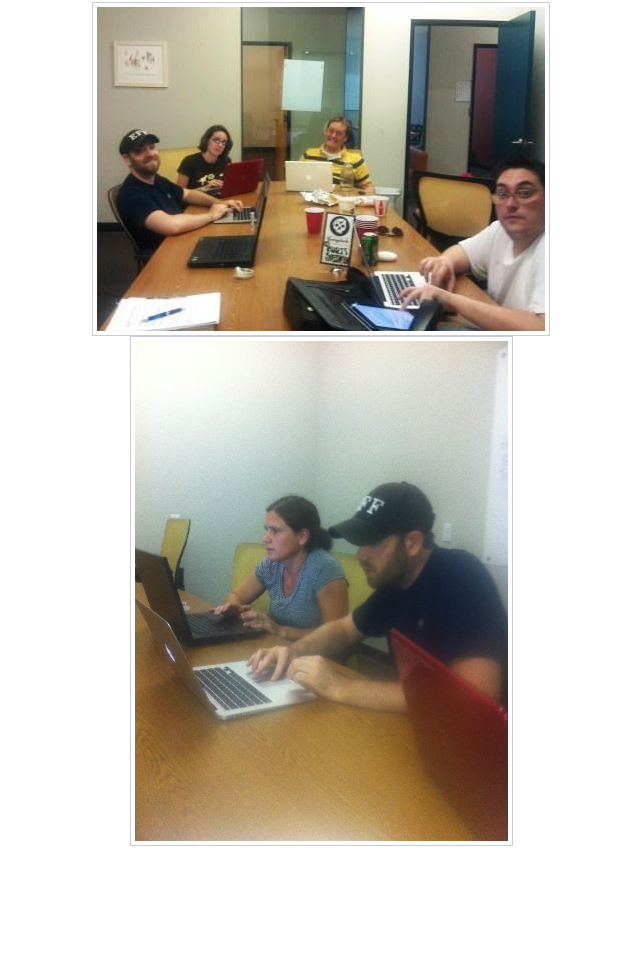
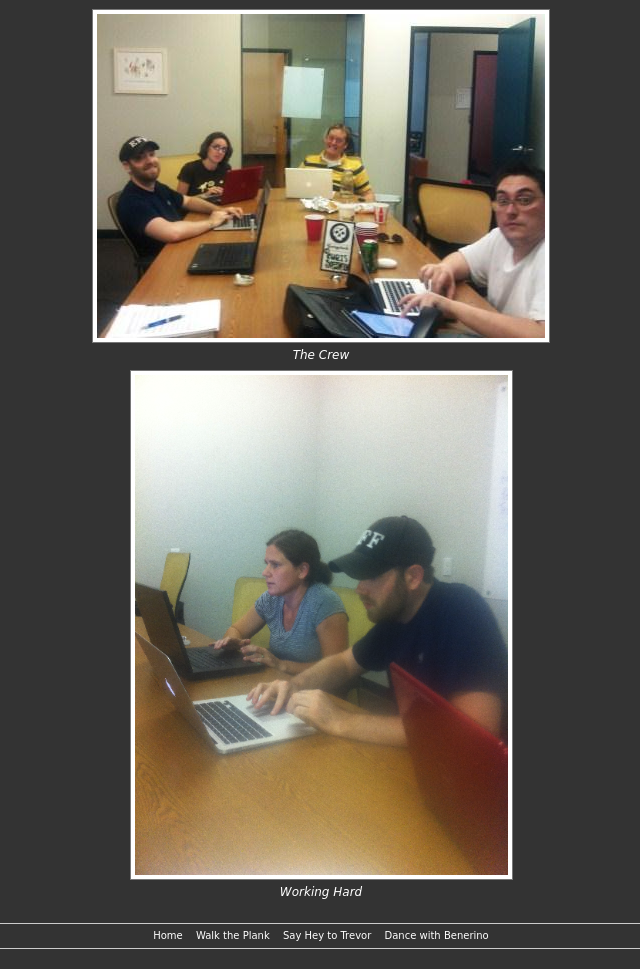
Before and after one commit to gpwebacademy/gpwebacademy.com, a plain HTML site: page index.html in a window 1280 px wide. Shown: the part 86-1055 px from the top of the page, without its empty margins (319-959 px from the left). Before the commit the page ends 932 px from the top, so only its background shows below. Drawn offline with nearby package versions, Linux system fonts and the light colour scheme; a web font is replaced by a local one.

Commit message:
benhall2121@yahoo.com a few changes

```diff
--- a/css/style.css
+++ b/css/style.css
@@ -32,9 +32,12 @@ audio:not([controls]) { display: none; }
 
 html { font-size: 100%; -webkit-text-size-adjust: 100%; -ms-text-size-adjust: 100%; }
 
-html, button, input, select, textarea { font-family: sans-serif; color: #222; }
+html, button, input, select, textarea { font-family: sans-serif; color: #FFF; }
 
-body { margin: 0; font-size: 1em; line-height: 1.4; }
+body { margin: 0; font-size: 1em; line-height: 1.4;
+  font-family: 'Merienda One', cursive;
+  background-color: #333;
+}
 
 /*
  * Remove text-shadow in selection highlight: h5bp.com/i
@@ -50,22 +53,14 @@ body { margin: 0; font-size: 1em; line-height: 1.4; }
    Links
    ========================================================================== */
 
-a { color: #00e; }
-a:visited { color: #551a8b; }
-a:hover { color: #06e; }
+a { color: #FFF; text-decoration: none; }
+a:visited { color: #FFF; }
+a:hover { color: #666; }
 a:focus { outline: thin dotted; }
 
 /* Improve readability when focused and hovered in all browsers: h5bp.com/h */
 a:hover, a:active { outline: 0; }
 
-.content_wrapper{
-  text-align:center;
-}
-
-.imageBorder{
-  border:1px solid #ccc;
-  padding:4px;
-}
 /* =============================================================================
    Typography
    ========================================================================== */
@@ -225,6 +220,52 @@ td { vertical-align: top; }
    Author:
    ========================================================================== */
 
+/* =============================================================================
+   Index Page
+   ========================================================================== */
+.content_header{
+  text-align:center;
+  font-size:50px;
+  padding:10px;
+}
+
+a.header_link:hover{
+  color:#FFF;
+}
+
+.content_wrapper{
+  text-align:center;
+  margin-top:5px;
+}
+
+.imageBorder{
+  border:1px solid #777;
+  padding:4px;
+  background-color: #FFF;
+}
+
+.content_caption{
+  font-size:12px;
+  font-style:italic;
+}
+
+.content_footer{
+  margin:20px 15px;
+  border-top:1px solid #ccc;
+  border-bottom:1px solid #ccc;
+  font-size:10px;
+  text-align:center;
+}
+
+.footer_link_wrapper{
+  display:inline-block;
+  padding:5px;
+}
+
+
+
+
+
 
 
 
--- a/index.html
+++ b/index.html
@@ -19,7 +19,7 @@
   <meta name="viewport" content="width=device-width">
 
   <!-- Place favicon.ico and apple-touch-icon.png in the root directory: mathiasbynens.be/notes/touch-icons -->
-
+  <link href='http://fonts.googleapis.com/css?family=Merienda+One' rel='stylesheet' type='text/css'>
   <link rel="stylesheet" href="css/style.css">
 
   <!-- More ideas for your <head> here: h5bp.com/d/head-Tips -->
@@ -37,12 +37,44 @@
 
   </header>
   <div role="main">
+
+      <div class="content_header">
+        <a href="index.html" class="header_link" alt="GP Web Academy">GP Web Academy</a>
+      </div>
+
       <div class="content_wrapper">
-        <h1>GP Web Academy</h1>
-		<img src="img/crew1.jpg" alt="The Crew" class="imageBorder" />
-		<br />
+		    <img src="img/crew1.jpg" alt="The Crew" class="imageBorder" />
+        <br />
+        <span class="content_caption">
+          The Crew
+        </span>
+		  </div>
+
+      <div class="content_wrapper">
         <img src="img/workingHard.png" alt="Working Hard" class="imageBorder" />
+        <br />
+        <span class="content_caption">
+          Working Hard
+        </span>
+      </div>
 
+
+      <div class="content_footer">
+        <div class="footer_link_wrapper">
+          <a href="index.html">Home</a>
+        </div>
+
+        <div class="footer_link_wrapper">
+          <a href="http://www.gangplankhq.com">Walk the Plank</a>
+        </div>
+
+        <div class="footer_link_wrapper">
+          <a href="http://heytrevor.com/">Say Hey to Trevor</a>
+        </div>
+
+        <div class="footer_link_wrapper">
+          <a href="http://www.BenerinoStudios.com">Dance with Benerino</a>
+        </div>
       </div>
 
   </div>
```
Also changed, not shown: README.md.
